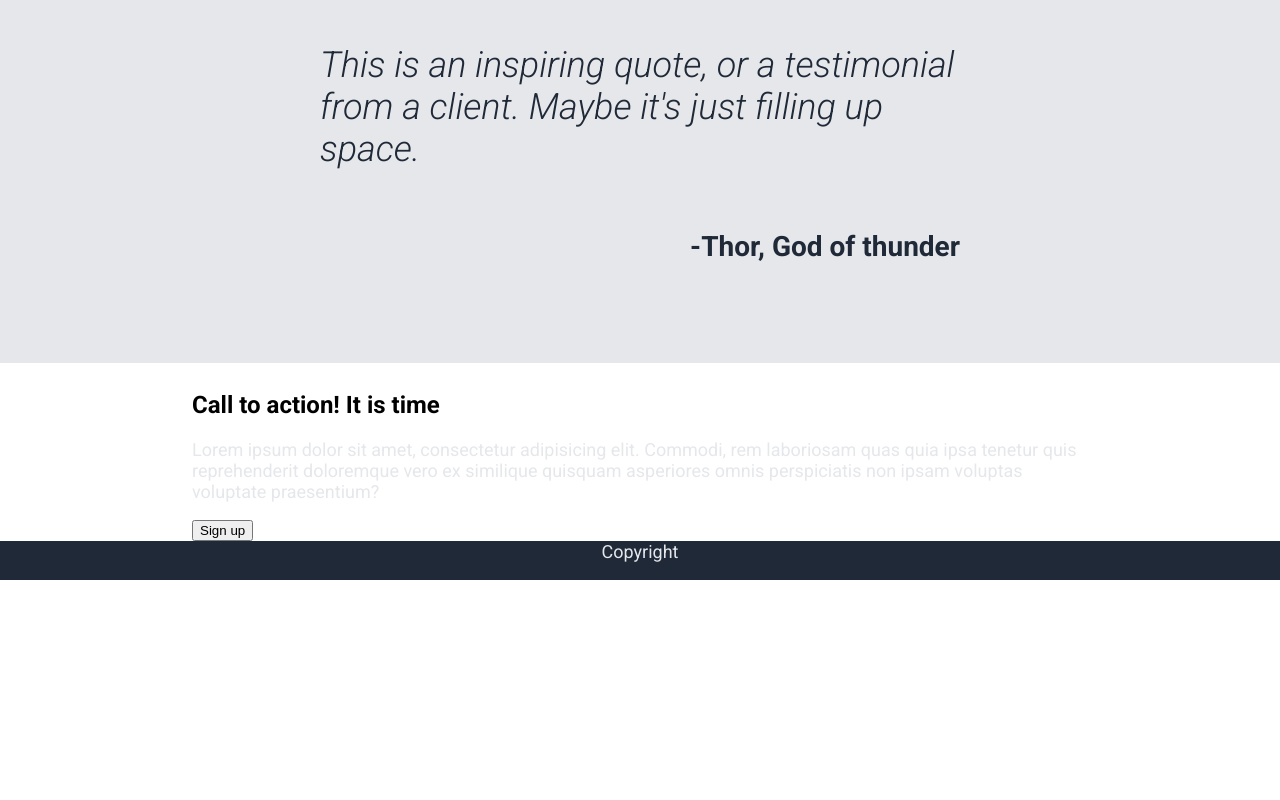
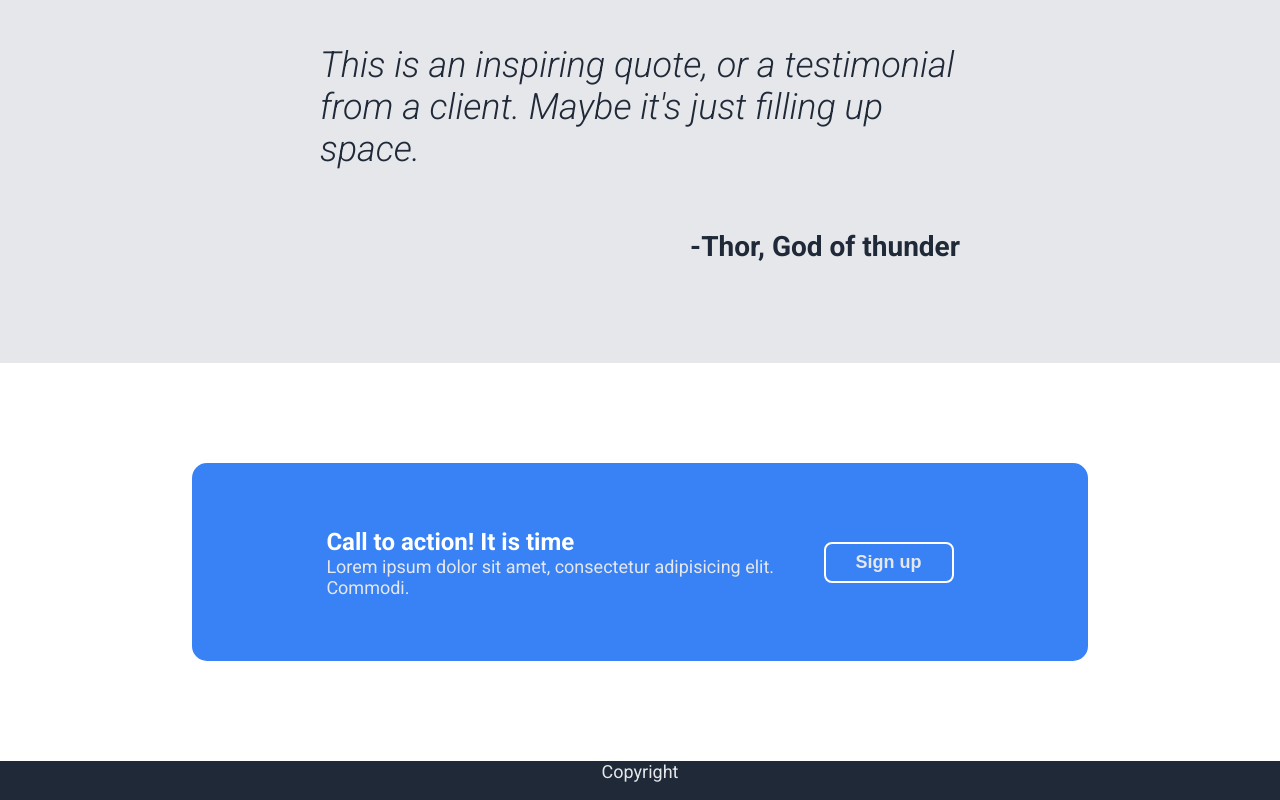
Before and after one commit to hidalgoalfredo16/landing-page, a plain HTML site: page index.html in a window 1280 px wide. Shown: the part 1003-1803 px from the top of the page. Before the commit the page ends 1583 px from the top, so only its background shows below. Drawn offline with Linux system fonts and the light colour scheme.

Commit message:
Fourth article

```diff
--- a/index.html
+++ b/index.html
@@ -23,7 +23,7 @@
       <div>
         <h1>This website is awesome</h1>
         <p>Lorem ipsum dolor sit amet, consectetur adipisicing elit. Commodi, rem laboriosam quas quia ipsa tenetur quis reprehenderit doloremque vero ex similique quisquam asperiores omnis perspiciatis non ipsam voluptas voluptate praesentium?</p>
-        <button>Sign up</button>
+        <button class="sign-up">Sign up</button>
       </div>
       <img src="a.com" alt="This is a placeholder for an image">
     </article>
@@ -53,11 +53,13 @@
       <p class="dark-title">-Thor, God of thunder</p>
     </article>
     <article>
-      <div>
-        <h1>Call to action! It is time</h1>
-        <p>Lorem ipsum dolor sit amet, consectetur adipisicing elit. Commodi, rem laboriosam quas quia ipsa tenetur quis reprehenderit doloremque vero ex similique quisquam asperiores omnis perspiciatis non ipsam voluptas voluptate praesentium?</p>
+      <div class="fourth-article">
+        <div>
+          <h1>Call to action! It is time</h1>
+          <p>Lorem ipsum dolor sit amet, consectetur adipisicing elit. Commodi.</p>
+        </div>
+        <button class="sign-up">Sign up</button>
       </div>
-      <button>Sign up</button>
     </article>
     <article class="footer dark-background">
       <p>Copyright</p>
--- a/styles.css
+++ b/styles.css
@@ -71,7 +71,7 @@ p {
   margin-top: 0;
 }
 
-.first-article button {
+.sign-up {
   font-size: 18px;
   color: #E5E7EB;
   background-color: #3882F6;
@@ -134,3 +134,24 @@ p {
   font-size: 28px;
   padding-bottom: 100px;
 }
+
+.fourth-article {
+  display: flex;
+  justify-content: space-between;
+  gap: 15px;
+  background-color: #3882F6;
+  margin: 100px 0;
+  padding: 5% 15%;
+  border-radius: 15px;
+}
+
+.fourth-article .sign-up {
+  border: 2px solid white;
+  margin: auto;
+  flex-shrink: 0;
+}
+
+.fourth-article h1 {
+  margin-bottom: 0;
+  color: white;
+}
```
